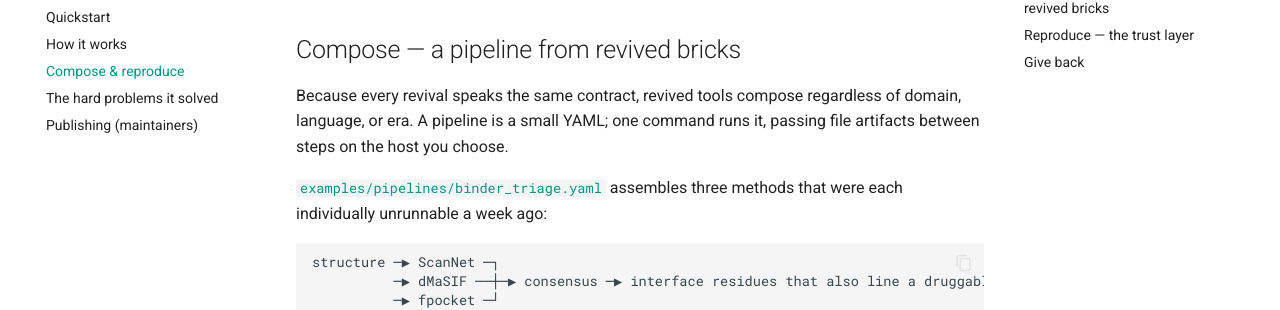
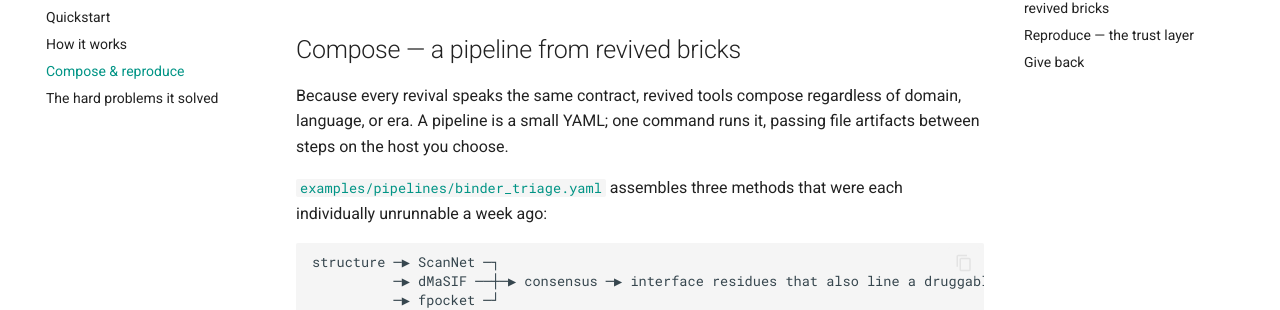
Before and after one commit to DoctorDean/lazarus, an MkDocs documentation site: the page built from docs/compose.md, in a window 1280 px wide. Shown: the part 148-458 px from the top of the page. Built offline with MkDocs 1.6.1 and Material for MkDocs 9.7.7, drawn with Linux system fonts in a browser that asks for light colours; comment, search, counter and statistics services are not loaded.

Commit message:
docs: drop PUBLISHING and DEMO_SCRIPT from the public docs site
These are maintainer/internal notes, not long-term user docs — keep the files in
the repo but exclude them from the MkDocs build and nav.

Co-Authored-By: Claude Opus 4.8 <noreply@anthropic.com>

```diff
--- a/mkdocs.yml
+++ b/mkdocs.yml
@@ -40,7 +40,6 @@ nav:
   - How it works: how-it-works.md
   - Compose & reproduce: compose.md
   - The hard problems it solved: CHALLENGES.md
-  - Publishing (maintainers): PUBLISHING.md
 
 markdown_extensions:
   - admonition
@@ -58,6 +57,7 @@ markdown_extensions:
 
 exclude_docs: |
   DEMO_SCRIPT.md
+  PUBLISHING.md
 
 extra:
   social:
```
